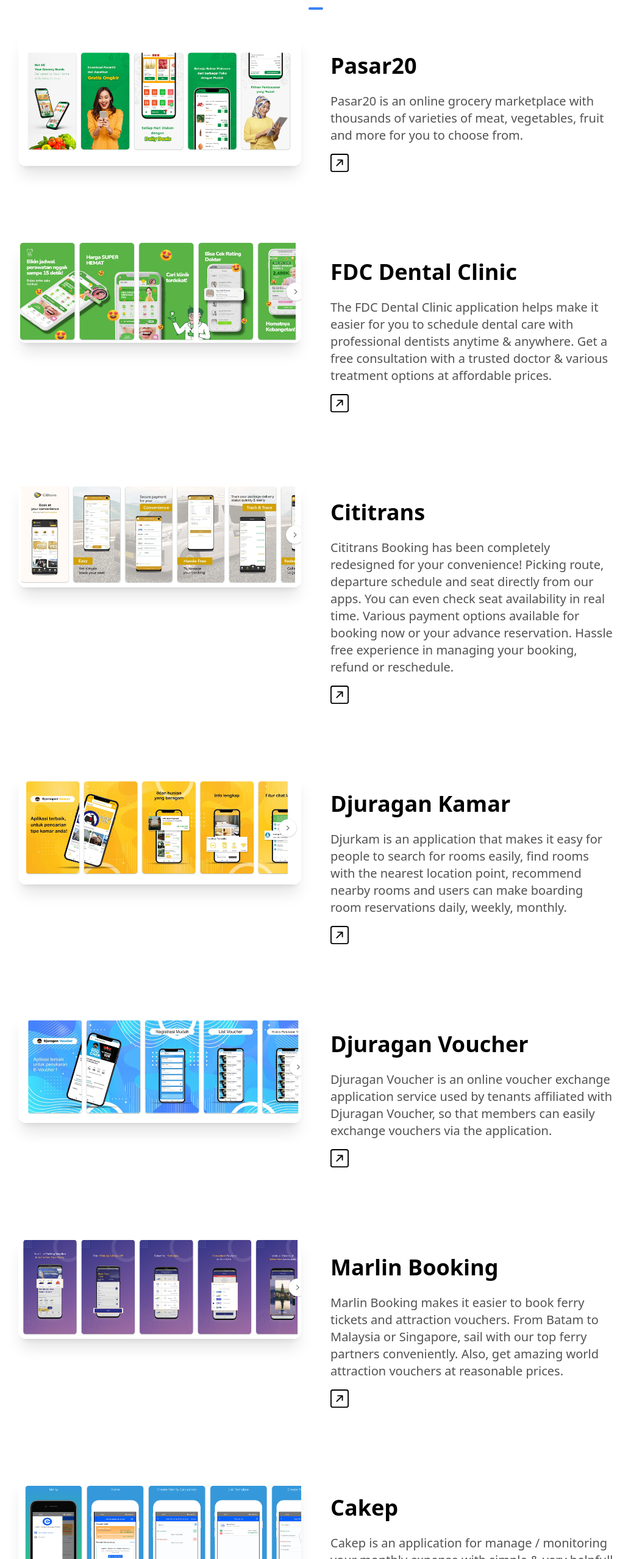
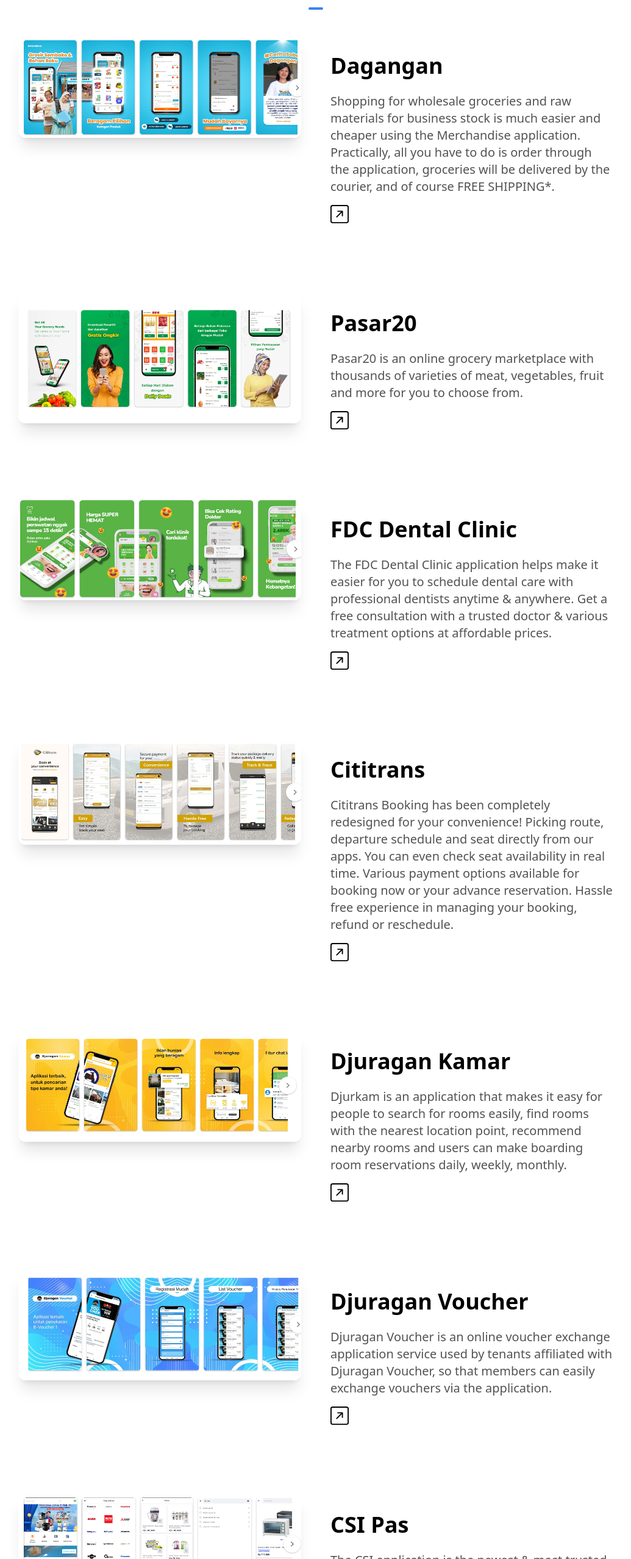
Before and after one commit to AgungRiyanto/agungriyanto-portfolio, a Next.js app: page / in a window 1280 px wide. Shown: the part 3619-6175 px from the top of the page at 61% size, without its empty margins (122-1157 px from the left). Built offline with nearby package versions, Linux system fonts and the light colour scheme; no server answers.

Commit message:
update project sections

```diff
--- a/components/ProjectsSection.tsx
+++ b/components/ProjectsSection.tsx
@@ -2,9 +2,16 @@
 import Image from "next/image"
 import Link from "next/link"
 import SlideUp from "./SlideUp"
-import { BsGithub, BsArrowUpRightSquare } from "react-icons/bs"
+import { BsArrowUpRightSquare } from "react-icons/bs"
 
 const projects = [
+  {
+    name: "Dagangan",
+    description:
+      "Shopping for wholesale groceries and raw materials for business stock is much easier and cheaper using the Merchandise application. Practically, all you have to do is order through the application, groceries will be delivered by the courier, and of course FREE SHIPPING*.",
+    image: "/projects/dagangan.png",
+    link: "https://play.google.com/store/apps/details?id=com.dagangan.mall",
+  },
   {
     name: "Pasar20",
     description:
@@ -37,6 +44,12 @@
     description: "Djuragan Voucher is an online voucher exchange application service used by tenants affiliated with Djuragan Voucher, so that members can easily exchange vouchers via the application.",
     image: "/projects/djurvoc.png",
     link: "https://play.google.com/store/apps/details?id=com.djuraganvoucher.member",
+  },
+  {
+    name: "CSI Pas",
+    description: "The CSI application is the newest & most trusted application offered by CSI which was created specifically for our partners. We provide solutions for providing household equipment for partners efficiently and easily.",
+    image: "/projects/csi-pas.png",
+    link: "https://play.google.com/store/apps/details?id=com.csi.csiapp",
   },
   {
     name: "Marlin Booking",
```
Also changed, not shown: public/projects/csi-pas.png (added), public/projects/dagangan.png (added).
